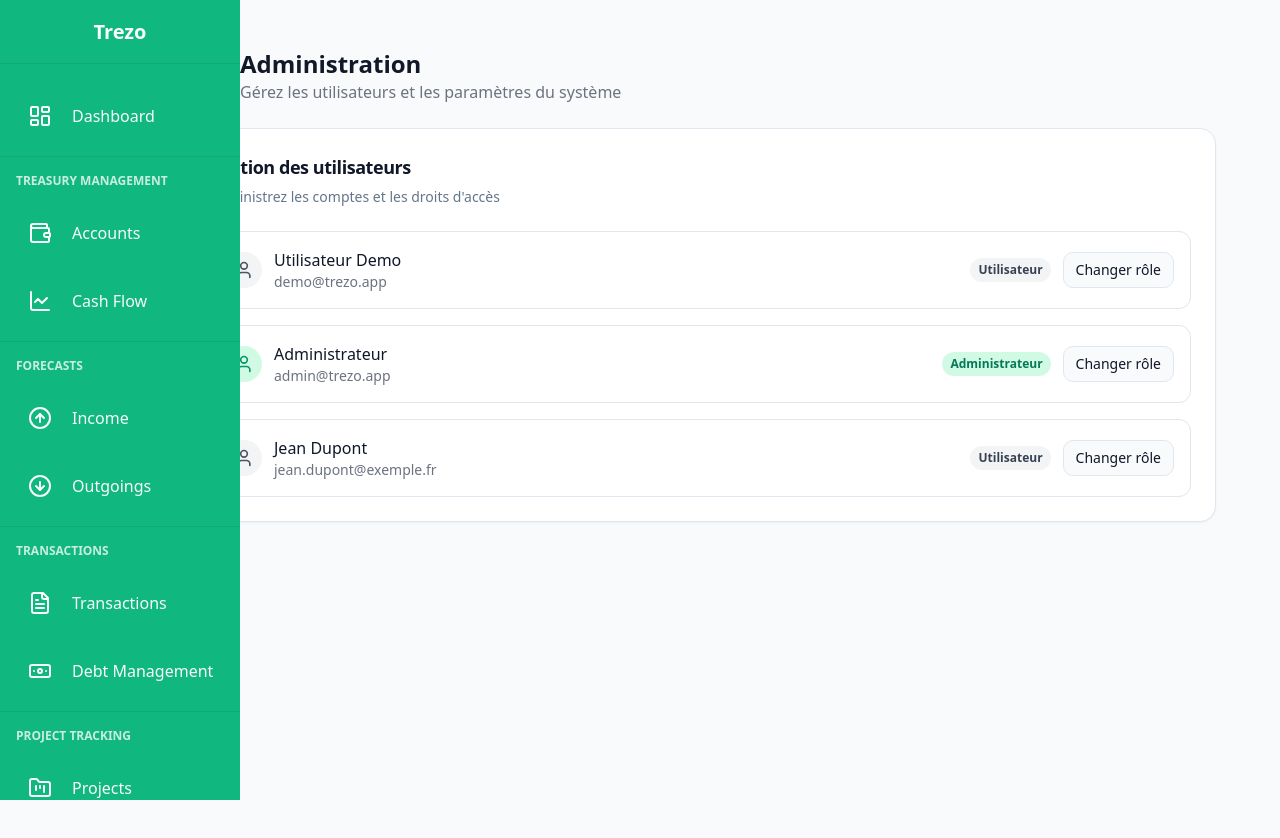
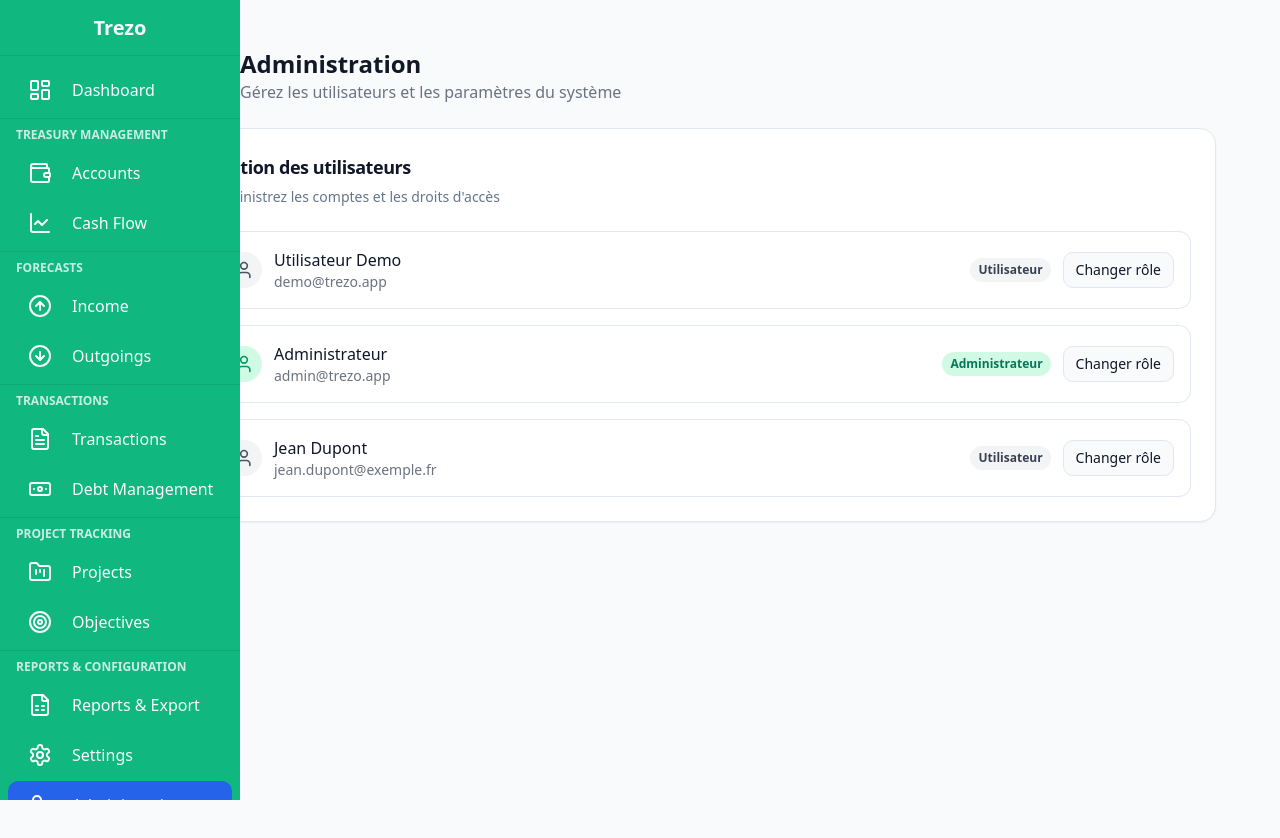
Before and after one commit to Kameltalbi/trezo-tunisie-gestion, a React (Vite) app: page /admin in a window 1280 px wide. Shown: the top 838 px of the page. Built offline with nearby package versions, Linux system fonts and the light colour scheme; sample sign-in values are in the browser's storage.

Commit message:
Fix: Remove scroll and reduce padding in sidebar
- Removed the scroll behavior from the sidebar.
- Reduced the vertical padding between menu items in `Sidebar.tsx`.

```diff
--- a/src/components/Sidebar.tsx
+++ b/src/components/Sidebar.tsx
@@ -34,7 +34,7 @@ interface SidebarSectionProps {
 
 const SidebarSection = ({ label }: SidebarSectionProps) => {
   return (
-    <div className="px-4 py-2">
+    <div className="px-4 py-1">
       <div className="text-xs font-semibold uppercase opacity-80">{label}</div>
     </div>
   );
@@ -152,7 +152,7 @@ const Sidebar = () => {
     <div
       key={item.path}
       className={cn(
-        "flex items-center px-3 py-3 cursor-pointer hover:bg-sidebar-accent/50 transition-colors rounded-md mx-2 my-1",
+        "flex items-center px-3 py-1 cursor-pointer hover:bg-sidebar-accent/50 transition-colors rounded-md mx-2 my-0.5",
         item.isActive && "bg-blue-600 text-white hover:bg-blue-700"
       )}
       onClick={() => handleNavigation(item.path)}
@@ -174,7 +174,7 @@ const Sidebar = () => {
       onMouseEnter={() => setIsExpanded(true)}
       onMouseLeave={() => setIsExpanded(false)}
     >
-      <div className="p-4 flex items-center justify-center h-16 border-b border-sidebar-accent/20">
+      <div className="p-3 flex items-center justify-center h-14 border-b border-sidebar-accent/20">
         {isExpanded ? (
           <h1 className="text-xl font-bold">Trezo</h1>
         ) : (
@@ -182,38 +182,38 @@ const Sidebar = () => {
         )}
       </div>
 
-      <div className="flex-1 overflow-y-auto py-4">
+      <div className="flex-1 overflow-y-auto py-2">
         {/* Dashboard (no section) */}
         {renderSidebarItem(dashboardItem)}
-        <Separator className="my-2 bg-sidebar-accent/20" />
+        <Separator className="my-1 bg-sidebar-accent/20" />
 
         {/* GESTION DE TRÉSORERIE section */}
         {isExpanded && (
           <SidebarSection label={t('nav.cash_management')} />
         )}
         {treasuryManagementItems.map(renderSidebarItem)}
-        <Separator className="my-2 bg-sidebar-accent/20" />
+        <Separator className="my-1 bg-sidebar-accent/20" />
 
         {/* PRÉVISIONS section */}
         {isExpanded && (
           <SidebarSection label={t('nav.forecasts')} />
         )}
         {forecastItems.map(renderSidebarItem)}
-        <Separator className="my-2 bg-sidebar-accent/20" />
+        <Separator className="my-1 bg-sidebar-accent/20" />
 
         {/* TRANSACTIONS section */}
         {isExpanded && (
           <SidebarSection label={t('nav.transactions_section')} />
         )}
         {transactionsItems.map(renderSidebarItem)}
-        <Separator className="my-2 bg-sidebar-accent/20" />
+        <Separator className="my-1 bg-sidebar-accent/20" />
 
         {/* SUIVI PAR PROJET section */}
         {isExpanded && (
           <SidebarSection label={t('nav.project_tracking')} />
         )}
         {projectTrackingItems.map(renderSidebarItem)}
-        <Separator className="my-2 bg-sidebar-accent/20" />
+        <Separator className="my-1 bg-sidebar-accent/20" />
 
         {/* RAPPORTS & CONFIGURATION section */}
         {isExpanded && (
```
